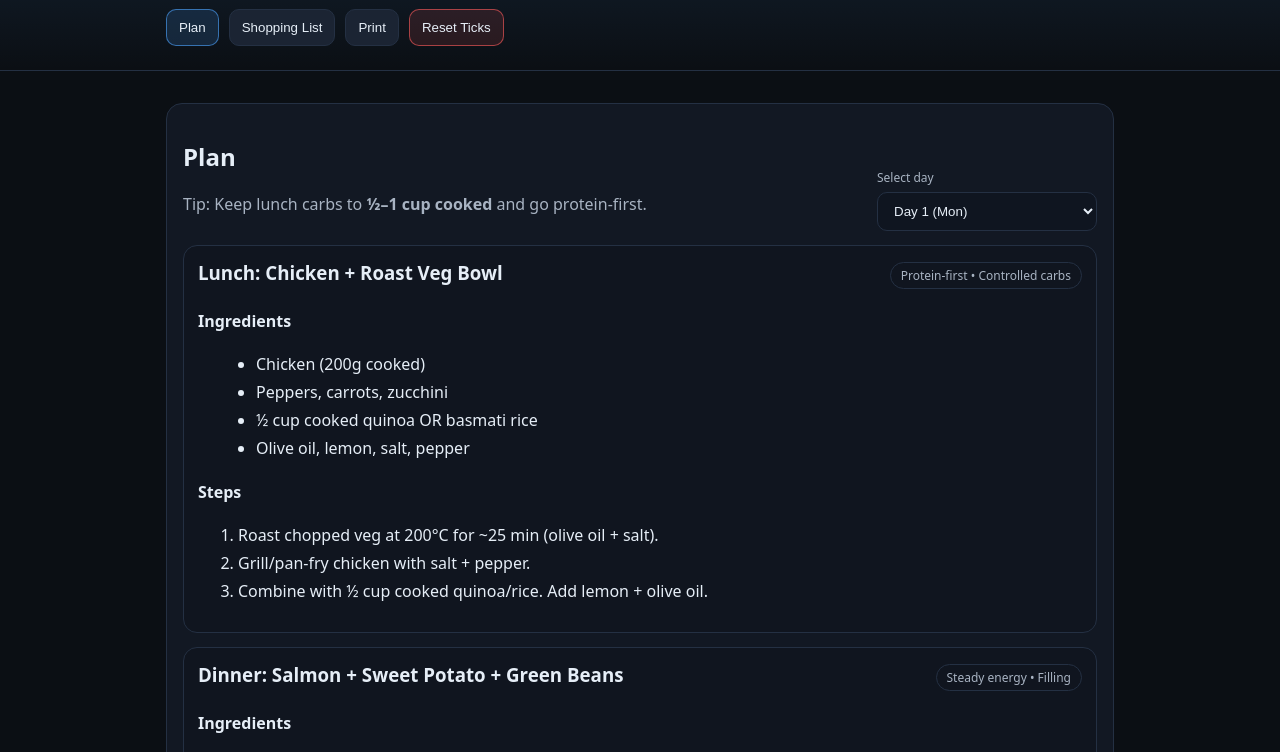
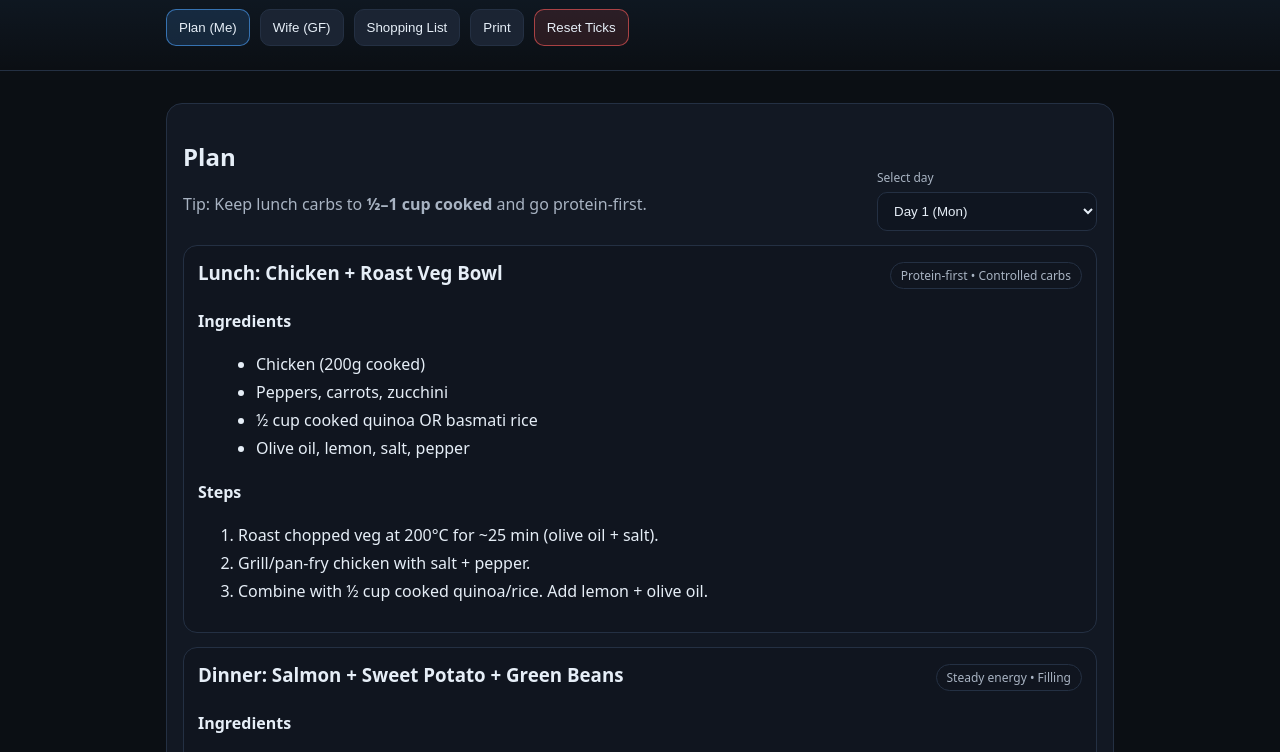
Before and after one commit to sipes/6-day-meals, a plain HTML site: page index.html in a window 1280 px wide. Shown: the part 85-837 px from the top of the page. Drawn offline with Linux system fonts and the light colour scheme.

Commit message:
Update action buttons in index.html

```diff
--- a/index.html
+++ b/index.html
@@ -13,12 +13,14 @@
       <p class="sub">
         High-energy lunches + dinners (no broccoli, no tuna). Sunday = family braai.
       </p>
-      <div class="actions">
-        <button id="btnPlan" class="btn primary">Plan</button>
-        <button id="btnShop" class="btn">Shopping List</button>
-        <button id="btnPrint" class="btn">Print</button>
-        <button id="btnReset" class="btn danger">Reset Ticks</button>
-      </div>
+     <div class="actions">
+  <button id="btnPlan" class="btn primary">Plan (Me)</button>
+  <button id="btnWife" class="btn">Wife (GF)</button>
+  <button id="btnShop" class="btn">Shopping List</button>
+  <button id="btnPrint" class="btn">Print</button>
+  <button id="btnReset" class="btn danger">Reset Ticks</button>
+</div>
+
     </div>
   </header>
 
```
